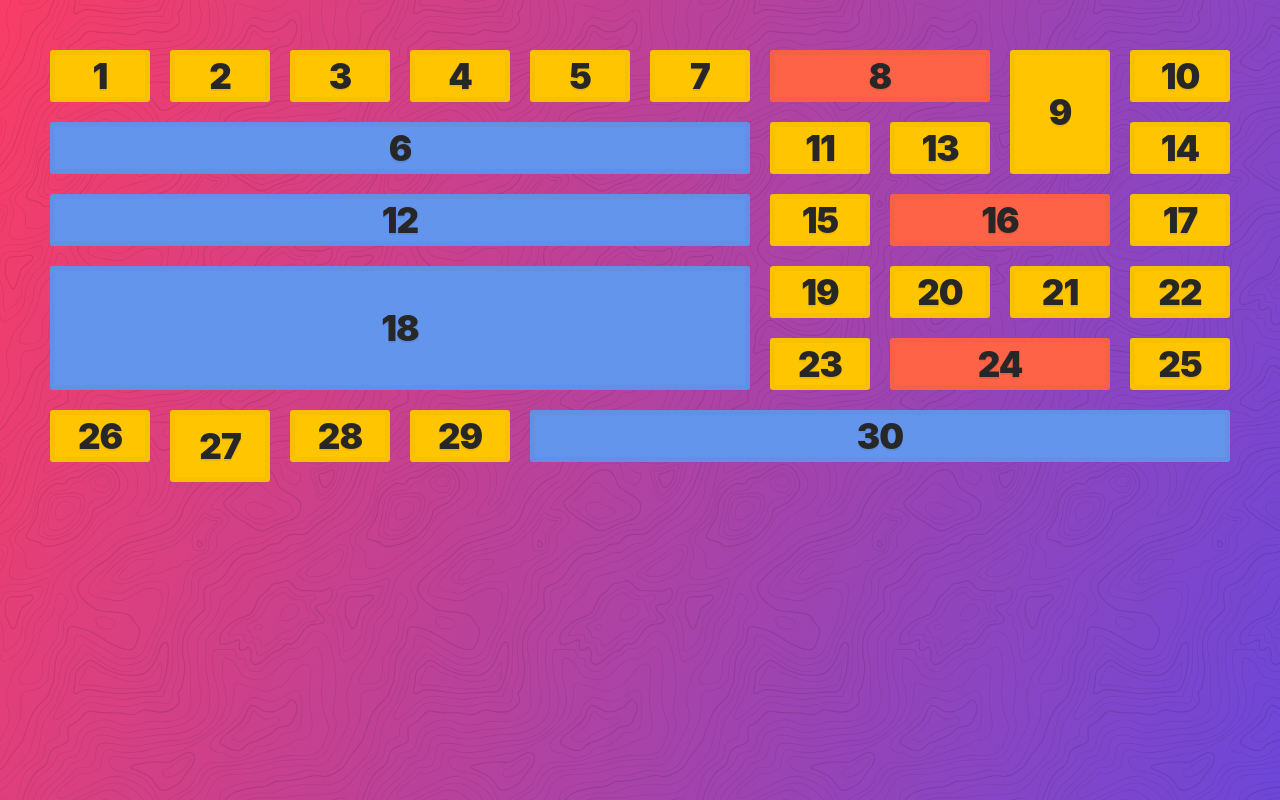
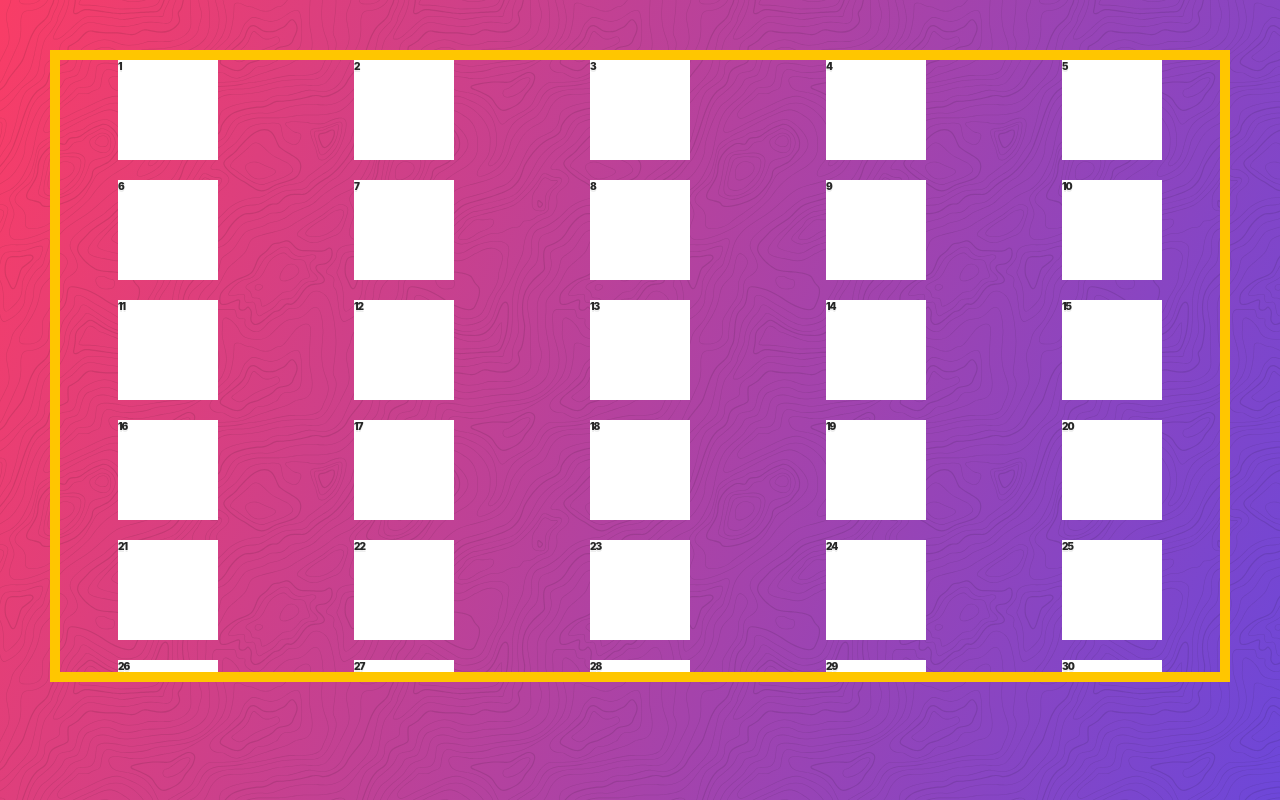
Before and after one commit to koakekuna/css-grid, a website: page index.html in a window 1280 px wide. Drawn offline with Linux system fonts and the light colour scheme.

Commit message:
complete lessons 17-18

```diff
--- a/index.html
+++ b/index.html
@@ -10,57 +10,50 @@
 
 <body>
   <div class="container">
-    <div class="item item1">1</div>
-    <div class="item item2">2</div>
-    <div class="item item3">3</div>
-    <div class="item item4">4</div>
-    <div class="item item5">5</div>
-    <div class="item item6">6</div>
-    <div class="item item7">7</div>
-    <div class="item item8">8</div>
-    <div class="item item9">9</div>
-    <div class="item item10">10</div>
-    <div class="item item11">11</div>
-    <div class="item item12">12</div>
-    <div class="item item13">13</div>
-    <div class="item item14">14</div>
-    <div class="item item15">15</div>
-    <div class="item item16">16</div>
-    <div class="item item17">17</div>
-    <div class="item item18">18</div>
-    <div class="item item19">19</div>
-    <div class="item item20">20</div>
-    <div class="item item21">21</div>
-    <div class="item item22">22</div>
-    <div class="item item23">23</div>
-    <div class="item item24">24</div>
-    <div class="item item25">25</div>
-    <div class="item item26">26</div>
-    <div class="item item27">27</div>
-    <div class="item item28">28</div>
-    <div class="item item29">29</div>
-    <div class="item item30">30</div>
+    <div class="itm itm1">1</div>
+    <div class="itm itm2">2</div>
+    <div class="itm itm3">3</div>
+    <div class="itm itm4">4</div>
+    <div class="itm itm5">5</div>
+    <div class="itm itm6">6</div>
+    <div class="itm itm7">7</div>
+    <div class="itm itm8">8</div>
+    <div class="itm itm9">9</div>
+    <div class="itm itm10">10</div>
+    <div class="itm itm11">11</div>
+    <div class="itm itm12">12</div>
+    <div class="itm itm13">13</div>
+    <div class="itm itm14">14</div>
+    <div class="itm itm15">15</div>
+    <div class="itm itm16">16</div>
+    <div class="itm itm17">17</div>
+    <div class="itm itm18">18</div>
+    <div class="itm itm19">19</div>
+    <div class="itm itm20">20</div>
+    <div class="itm itm21">21</div>
+    <div class="itm itm22">22</div>
+    <div class="itm itm23">23</div>
+    <div class="itm itm24">24</div>
+    <div class="itm itm25">25</div>
+    <div class="itm itm26">26</div>
+    <div class="itm itm27">27</div>
+    <div class="itm itm28">28</div>
+    <div class="itm itm29">29</div>
+    <div class="itm itm30">30</div>
   </div>
   <style>
     .container {
       display: grid;
       grid-gap: 20px;
-      grid-template-columns: repeat(10, 1fr);
-      grid-auto-flow: dense;
+      border: 10px solid var(--yellow);
+      grid-template-columns: repeat(5, 100px);
+      grid-template-rows: repeat(5, 100px);
+      place-items: stretch stretch;
+      justify-content: space-around;
     }
 
-    .item:nth-child(6n) {
-      background: cornflowerblue;
-      grid-column: span 6;
-    }
-
-    .item:nth-child(8n) {
-      background: tomato;
-      grid-column: span 2;
-    }
-
-    .item:nth-child(9n) {
-      grid-row: span 2;
+    .itm {
+      background: white;
     }
 
   </style>
```
Also changed, not shown: readme.md.
